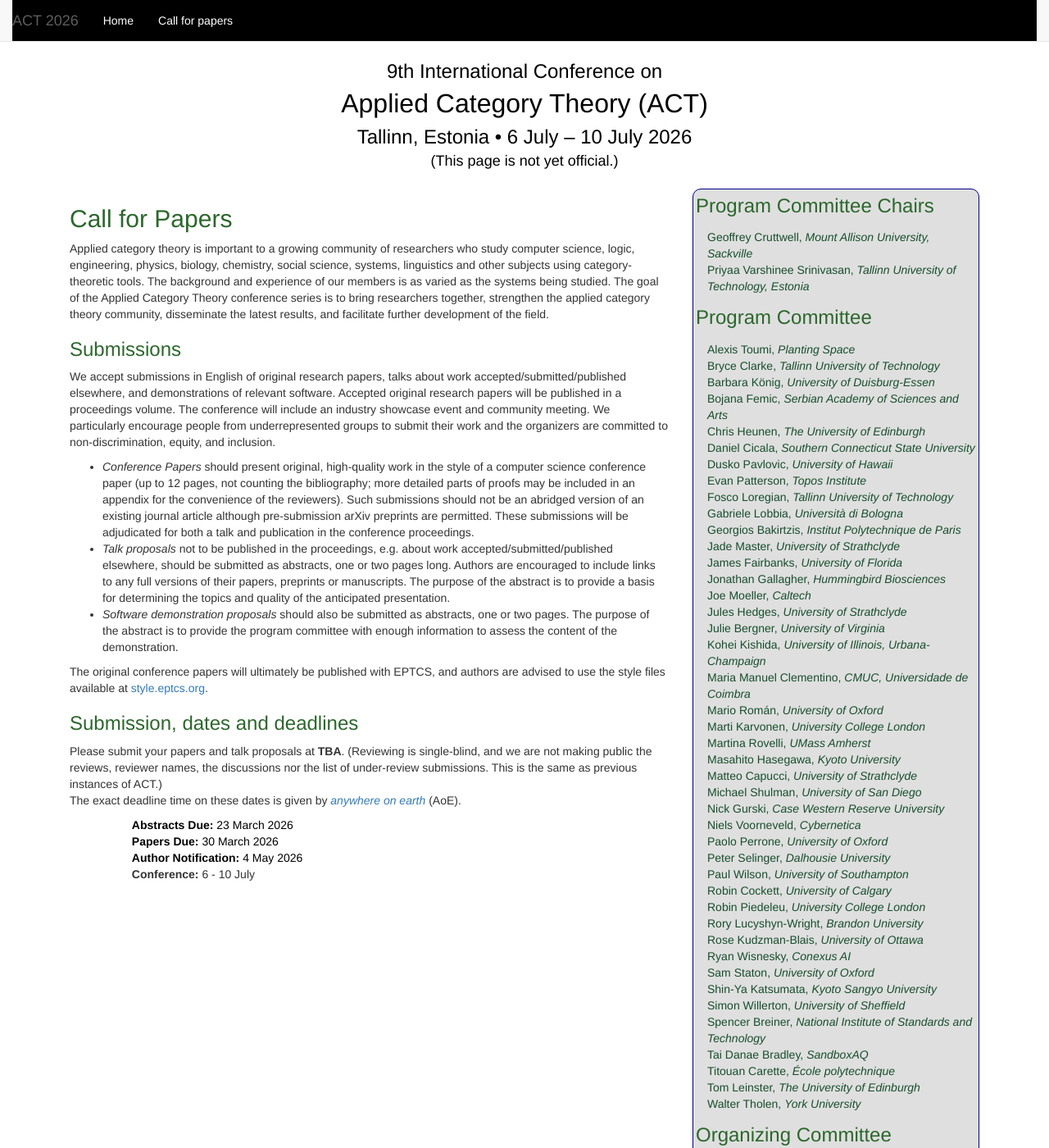
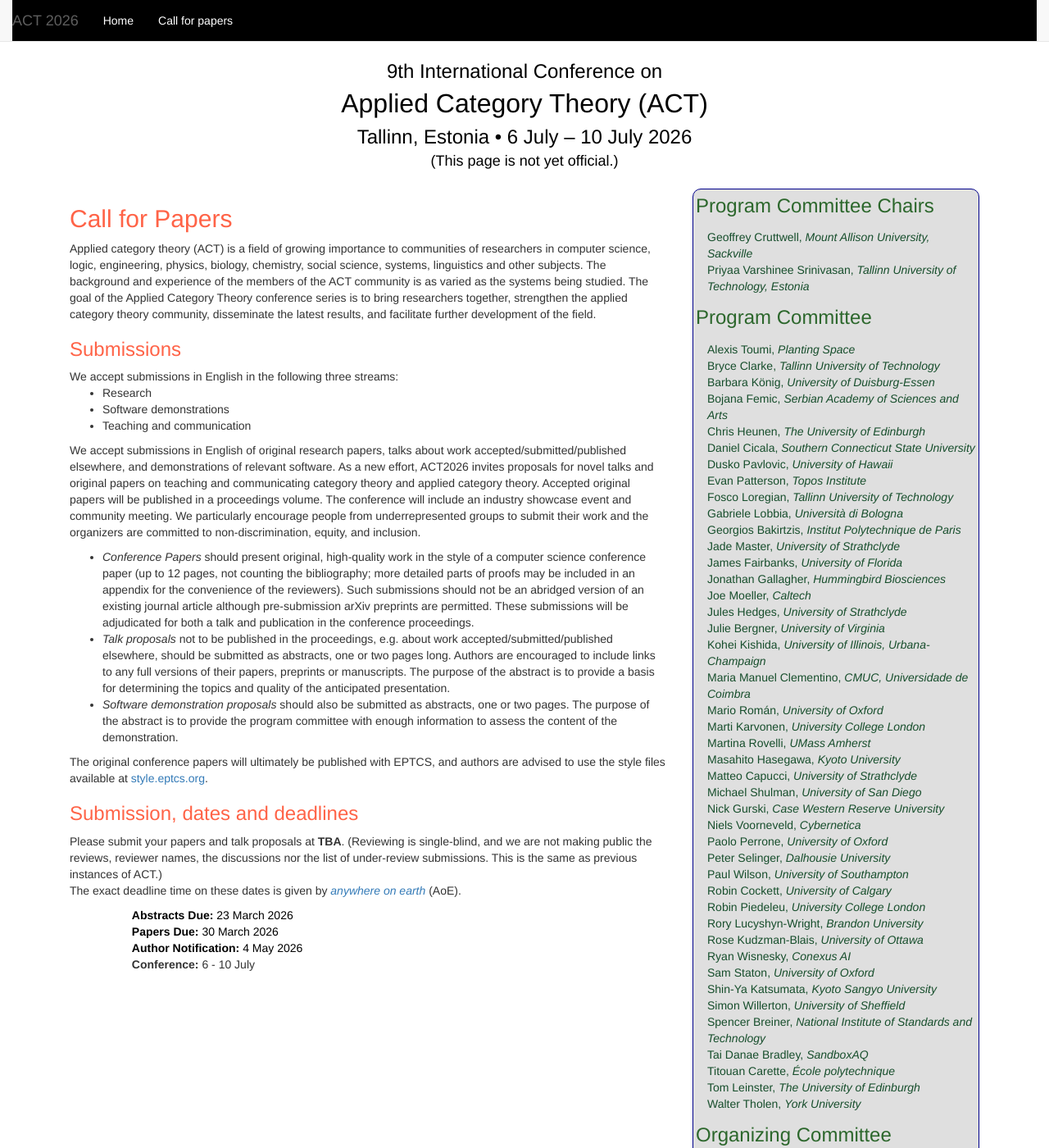
Before and after one commit to actconf2026/actconf2026.github.io, a Jekyll site: the page built from cfp.html, in a window 1280 px wide and 1400 px high. Shown: the whole window at 82% size. Built offline with Jekyll 4.4.1, drawn with Linux system fonts in a browser that asks for light colours.

Commit message:
Added teaching & communication in call for papers, and updated heeading colors

```diff
--- a/assets/css/act.css
+++ b/assets/css/act.css
@@ -46,7 +46,7 @@ body { padding-top: 70px;  }
 
 #cfpmain { /*margin-left: 40px; margin-right: 40px;*/ }
 #cfpmain p, #cfpmain h4 { /*margin-left: 20px;*/ } #cfpmain blockquote { margin-left: 20px; font-variant: italic;}
-h1,h2,h3,h4 {  color:  #2C672C /*#006a27*/; }
+h1,h2,h3,h4 {  color:  #FF6347 /*#006a27*/; }
 .table-sess {
     width: 20%;
 }
--- a/cfp.html
+++ b/cfp.html
@@ -9,18 +9,47 @@ layout: act
 <div>
 <section id="cfpmain">        <h2>Call for Papers</h2>
 
-Applied category theory is important to a growing community of researchers who study computer science, logic, engineering, physics, biology, chemistry, social science, systems, linguistics and other subjects using category-theoretic tools.  The background and experience of our members is as varied as the systems being studied. The goal of the Applied Category Theory conference series is to bring researchers together, strengthen the applied category theory community, disseminate the latest results, and facilitate further development of the field.
+Applied category theory (ACT) is a field of growing importance to communities of researchers
+in computer science, logic, engineering, physics, biology, chemistry,
+social science, systems, linguistics and other subjects.
+The background and experience of the members of the ACT community is as varied as the systems being studied.
+The goal of the Applied Category Theory conference series is to bring researchers together,
+strengthen the applied category theory community, disseminate the latest results, and facilitate
+further development of the field.
 
   <p>
     <h3>Submissions</h3>
-      We accept submissions in English of original research papers, talks about work accepted/submitted/published elsewhere, and demonstrations of relevant software. Accepted original research papers will be published in a proceedings volume. The conference will include an industry showcase event and community meeting. We particularly encourage people from underrepresented groups to submit their work and the organizers are committed to non-discrimination, equity, and inclusion.
+    We accept submissions in English in the following three streams:
+      <ul>
+        <li>Research</li>
+        <li>Software demonstrations</li>
+        <li>Teaching and communication</li>
+      </ul>
+
+      We accept submissions in English of original research papers,
+      talks about work accepted/submitted/published elsewhere, and demonstrations of relevant software.
+      As a new effort, ACT2026 invites proposals for novel talks and original papers on teaching and communicating
+      category theory and applied category theory.
+      Accepted original papers will be published in a proceedings volume.
+      The conference will include an industry showcase event and community meeting.
+      We particularly encourage people from underrepresented groups to submit their work and the
+      organizers are committed to non-discrimination, equity, and inclusion.
   <p>
   <ul>
     <li>
-      <i>Conference Papers</i> should present original, high-quality work in the style of a computer science conference paper (up to 12 pages, not counting the bibliography; more detailed parts of proofs may be included in an appendix for the convenience of the reviewers). Such submissions should not be an abridged version of an existing journal article although pre-submission arXiv preprints are permitted. These submissions will be adjudicated for both a talk and publication in the conference proceedings.
+      <i>Conference Papers</i> should present original, high-quality work in the style of a
+      computer science conference paper (up to 12 pages, not counting the bibliography;
+      more detailed parts of proofs may be included in an appendix for the convenience of the reviewers).
+      Such submissions should not be an abridged version of an existing journal article although
+      pre-submission arXiv preprints are permitted. These submissions will be adjudicated for both a
+      talk and publication in the conference proceedings.
     </li>
     <li>
-      <i>Talk proposals</i> not to be published in the proceedings, e.g. about work accepted/submitted/published elsewhere, should be submitted as abstracts, one or two pages long. Authors are encouraged to include links to any full versions of their papers, preprints or manuscripts. The purpose of the abstract is to provide a basis for determining the topics and quality of the anticipated presentation.
+      <i>Talk proposals</i> not to be published in the proceedings,
+      e.g. about work accepted/submitted/published elsewhere, should be submitted as abstracts,
+      one or two pages long. Authors are encouraged to include links to any full versions of their papers,
+      preprints or manuscripts. The purpose of the abstract is to provide a basis for determining the
+      topics and quality of the anticipated presentation.
     </li>
     <li>
       <i>Software demonstration proposals</i> should also be submitted as abstracts, one or two pages. The purpose of the abstract is to provide the program committee with enough information to assess the content of the demonstration.
```
